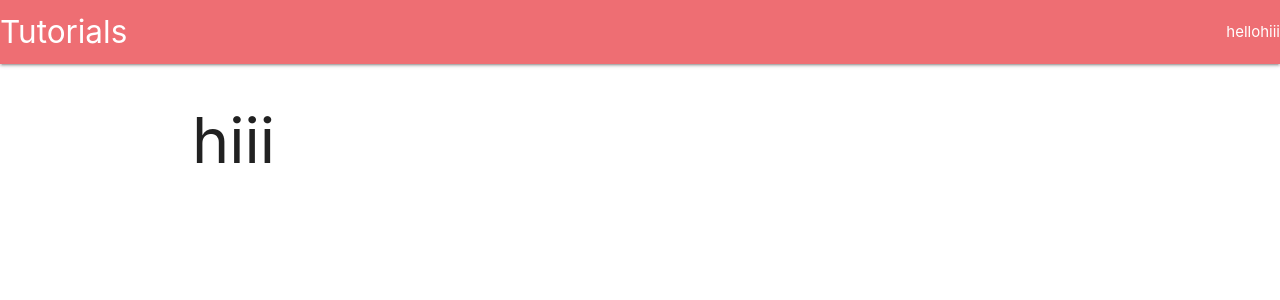
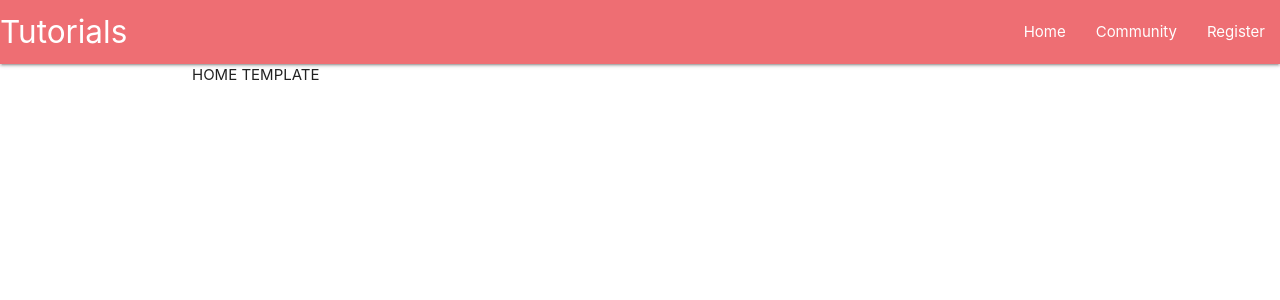
Before and after one commit to dilip98914/python-website, a Django app: template main/templates/main/home.html in a window 1280 px wide. Shown: the top 300 px of the page. Run offline with Django 3.2, Linux system fonts and the light colour scheme; the template is opened without the code that fills it, so the values that code supplies are empty; some libraries are stand-ins or nearby versions.

Commit message:
added regsiter link

```diff
--- a/main/templates/main/header.html
+++ b/main/templates/main/header.html
@@ -13,8 +13,9 @@
 	<nav class='nav-wrapper'>
 		<a href="/" class='brand-logo'>Tutorials</a>
 		<ul id='nav-mobile' class='right hide-on-med-and-down'>
-			<li >hello</li>
-			<li>hiii</li>
+			<li><a href="/">Home</a></li>
+			<li><a href="#">Community</a></li>
+			<li><a href="/register">Register</a></li>
 
 		</ul>
 
@@ -27,3 +28,4 @@
 	</div>
 
 </body>
+<script  src="{% static 'tinymce/js/prism.js' %}"></script>
--- a/main/templates/main/home.html
+++ b/main/templates/main/home.html
@@ -3,6 +3,9 @@
 
 {% block content %}
 
-<h1>hiii</h1>
+<div class="row">
+	HOME TEMPLATE
+
+</div>
 
 {% endblock %}
--- a/main/urls.py
+++ b/main/urls.py
@@ -3,6 +3,7 @@ from django.urls import path
 from . import views
 
 urlpatterns=[
-	path('',views.homepage,name='homepage')
+	path('',views.homepage,name='homepage'),
+	path('register/',views.register,name='register')
 
 ]
```
Also changed, not shown: main/templates/main/register.html (added, +12 -0 lines), main/views.py (+29 -2 lines), db.sqlite3, main/migrations/0001_initial.py (added).
